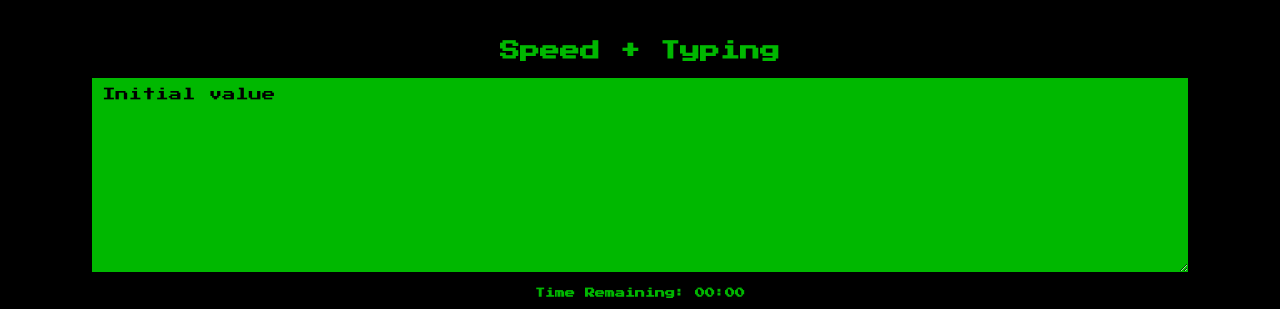
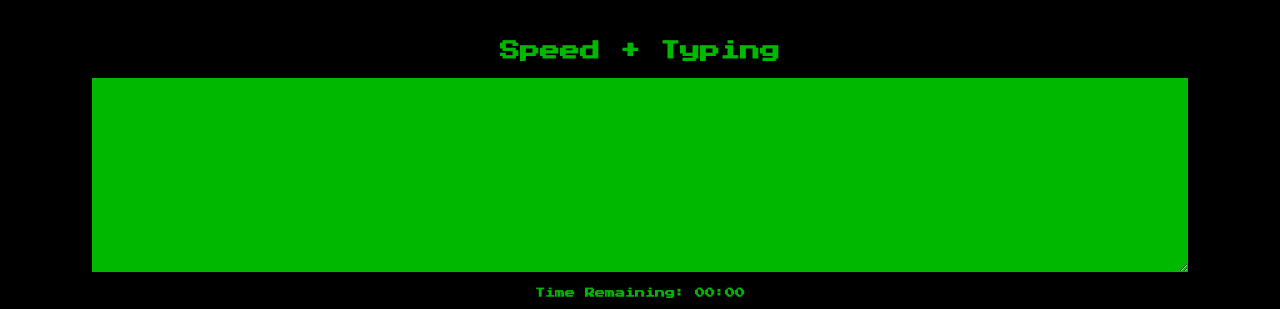
Before and after one commit to aadarsh10c/speed-typing-game, a React (Vite) app: page / in a window 1280 px wide. Shown: the top 309 px of the page. Built offline with nearby package versions, Linux system fonts and the light colour scheme.

Commit message:
Added track state in App component

```diff
--- a/src/App.jsx
+++ b/src/App.jsx
@@ -1,11 +1,20 @@
 import React from 'react'
 
 export default function App(){
+
+    const [ track , setTrack ] = React.useState('')
+    console.log( track )
+    const handleChange = ( event ) => {
+        setTrack( event.target.value )
+    }
+
     return(
         <div>
             <h1>Speed + Typing</h1>
             <textarea
-                defaultValue='Initial value'
+                name='track'
+                value={track}
+                onChange={handleChange}
             />
             <h4>Time Remaining: 00:00</h4>
             <button>Start</button>
```
